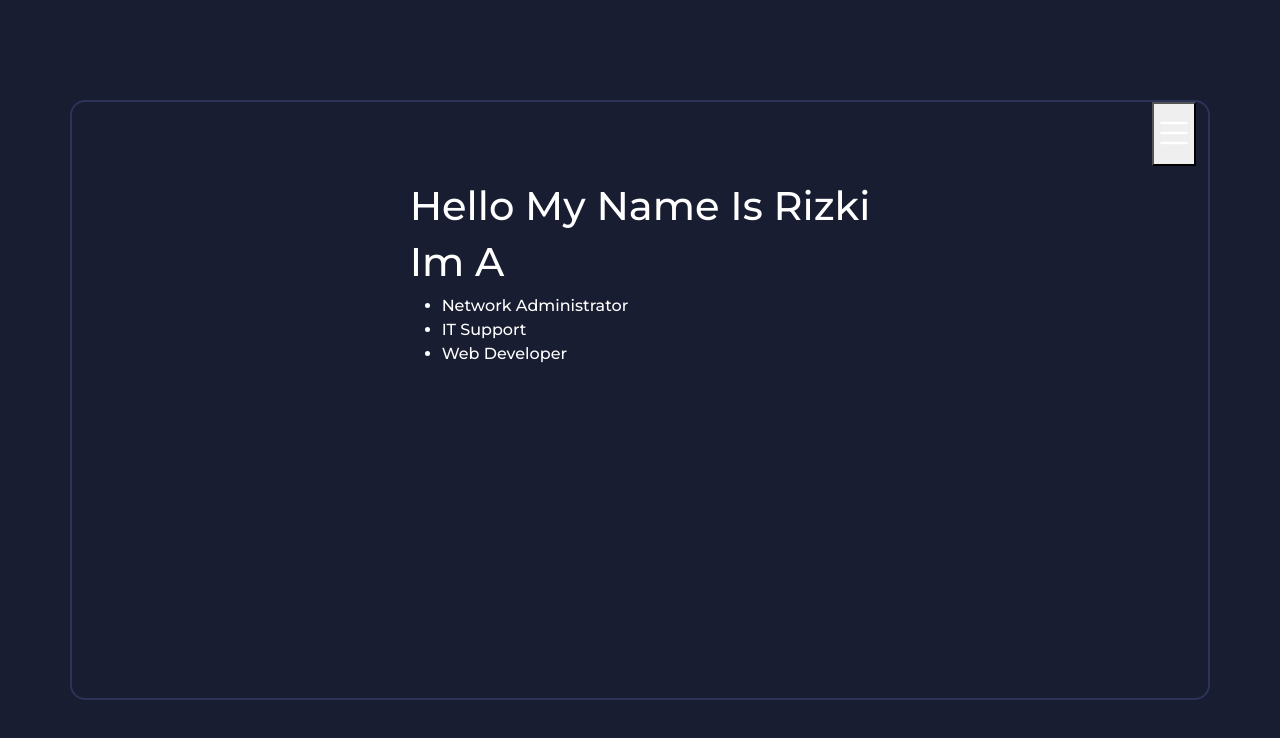
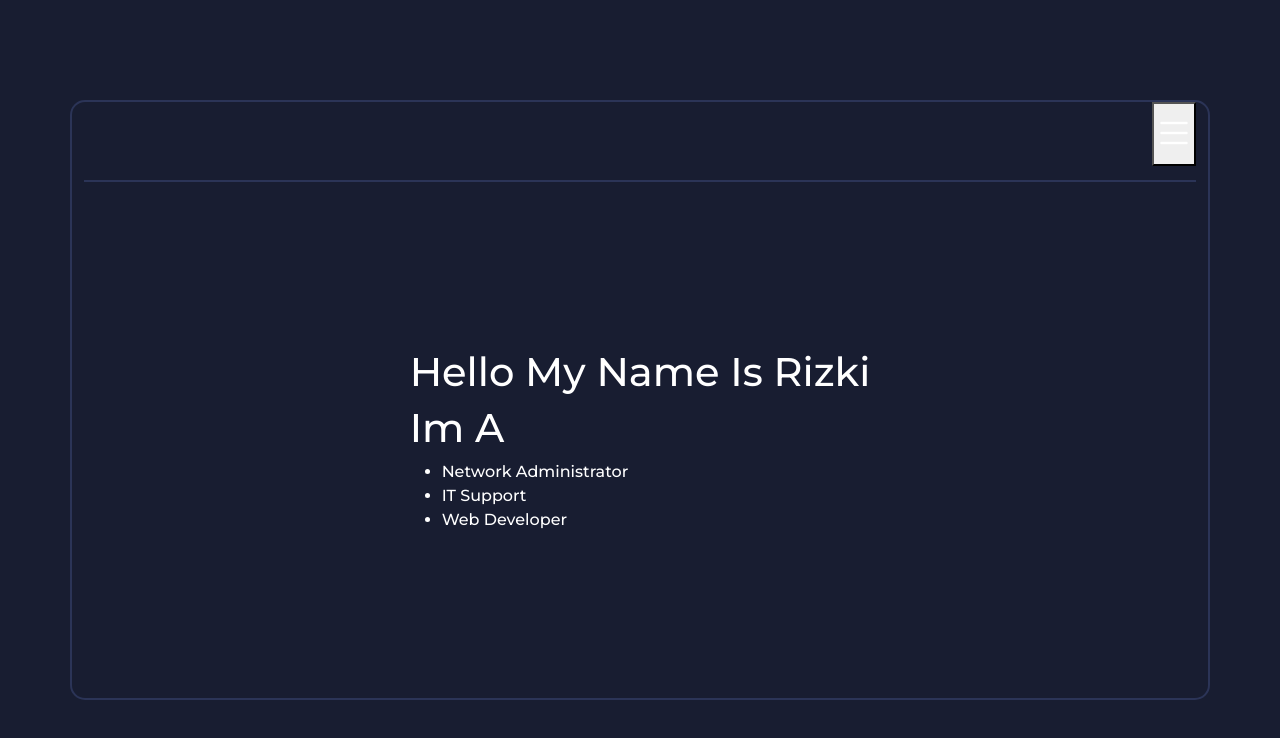
Before and after one commit to rizrmdhn/Portfolio-Webpage-v2, a React (Vite) app: page / in a window 1280 px wide. Shown: the top 738 px of the page. Built offline with nearby package versions, Linux system fonts and the light colour scheme; no server answers.

Commit message:
change some stuff

```diff
--- a/src/components/Header/styles/styles.css
+++ b/src/components/Header/styles/styles.css
@@ -1,3 +1,6 @@
+.Header {
+  border-bottom: 2px #2b3457 solid;
+}
 .offcanvas.offcanvas-end {
   top: -90px !important;
   right: 0;
--- a/src/styles/index.css
+++ b/src/styles/index.css
@@ -26,7 +26,6 @@ body {
   flex-wrap: wrap;
   justify-content: space-around;
   align-items: center;
-  align-content: stretch;
   border: 2px #2b3457 solid;
   border-radius: 15px;
   overflow: hidden;
@@ -42,4 +41,12 @@ body {
   order: 0;
   flex: 1 1 auto;
   align-self: auto;
+  margin: auto;
+  margin-top: 15px;
 }
+.body-container {
+  display: flex;
+  justify-content: center;
+  align-items: center;
+  overflow: hidden;
+}
```
